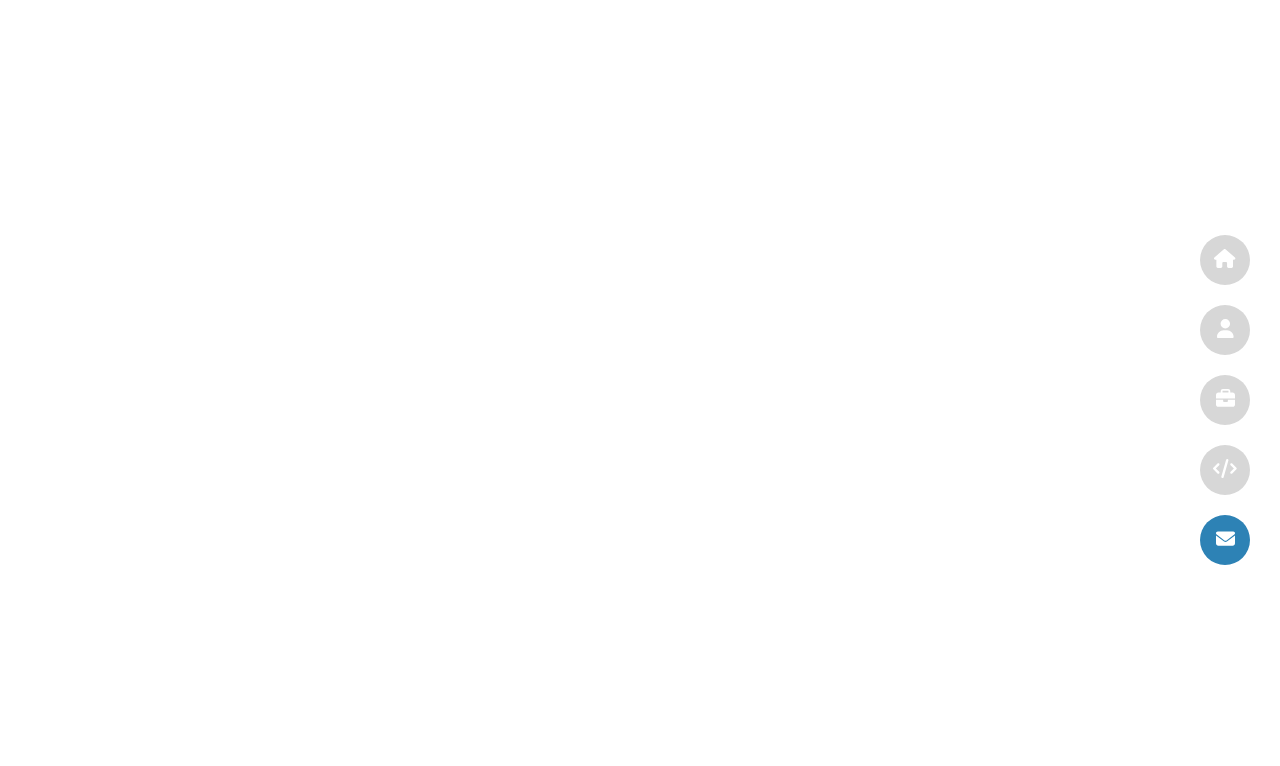
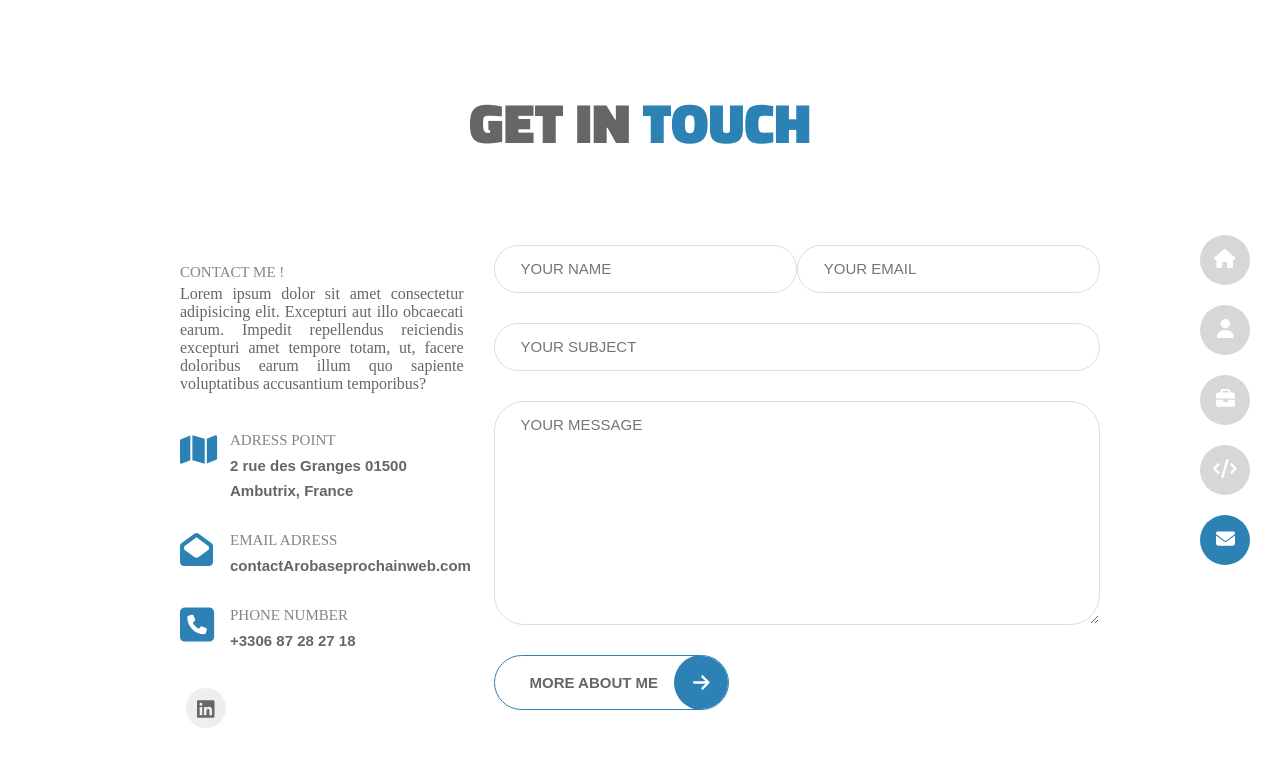
Before and after one commit to Arnaud-Lyard/portfolio, a Vue app in the folder app/: page /contact in a window 1280 px wide. Shown: the top 766 px of the page. Built offline with nearby package versions, Linux system fonts and the light colour scheme.

Commit message:
✨ page contact & some icons

```diff
--- a/app/src/main.ts
+++ b/app/src/main.ts
@@ -13,9 +13,23 @@ import {
   faEnvelope,
   faBriefcase,
   faArrowRight,
+  faPhoneSquare,
+  faEnvelopeOpen,
+  faMap,
 } from "@fortawesome/free-solid-svg-icons";
-
-library.add(faCode, faHome, faUser, faEnvelope, faBriefcase, faArrowRight);
+import { faLinkedin } from "@fortawesome/free-brands-svg-icons";
+library.add(
+  faCode,
+  faHome,
+  faUser,
+  faEnvelope,
+  faBriefcase,
+  faArrowRight,
+  faPhoneSquare,
+  faEnvelopeOpen,
+  faMap,
+  faLinkedin
+);
 
 createApp(App)
   .component("font-awesome-icon", FontAwesomeIcon)
--- a/app/src/pages/Contact.vue
+++ b/app/src/pages/Contact.vue
@@ -1,3 +1,362 @@
-<template></template>
+<template>
+  <div class="contact-title-section">
+    <h1 class="contact-title-section__title">
+      Get in <span class="contact-title-section__subtitle">Touch</span>
+    </h1>
+  </div>
+  <div class="contact-container">
+    <div class="contact-container-information">
+      <h2 class="contact-container-information__title">Contact me !</h2>
+      <p class="contact-container-information__description">
+        Lorem ipsum dolor sit amet consectetur adipisicing elit. Excepturi aut
+        illo obcaecati earum. Impedit repellendus reiciendis excepturi amet
+        tempore totam, ut, facere doloribus earum illum quo sapiente
+        voluptatibus accusantium temporibus?
+      </p>
+      <p class="contact-container-information__contact">
+        <i class="contact-container-information__icon">
+          <font-awesome-icon icon="fa-solid fa-map" />
+        </i>
+        <span class="contact-container-information__title">Adress point</span>2
+        rue des Granges 01500 Ambutrix, France
+      </p>
+      <p class="contact-container-information__contact">
+        <i class="contact-container-information__icon">
+          <font-awesome-icon icon="fa-solid fa-envelope-open" />
+        </i>
+        <span class="contact-container-information__title">Email adress</span>
+        <a
+          class="contact-container-information__link"
+          href="mailto:contactArobaseprochainweb.com"
+          >contactArobaseprochainweb.com</a
+        >
+      </p>
+      <p class="contact-container-information__contact">
+        <i class="contact-container-information__icon-phone">
+          <font-awesome-icon icon="fa-solid fa-phone-square" />
+        </i>
+        <span class="contact-container-information__title">Phone number</span>
+        +3306 87 28 27 18
+      </p>
+      <ul class="contact-container-information__social-network">
+        <li class="contact-container-information__social-network-item">
+          <a
+            class="contact-container-information__social-network-link"
+            href="#"
+            target="_blank"
+            ><i class="contact-container-information__social-network-icon">
+              <font-awesome-icon icon="fa-brands fa-linkedin" /> </i
+          ></a>
+        </li>
+      </ul>
+    </div>
+    <div class="contact-container-form">
+      <form action="" class="contact-container-form__form">
+        <div class="contact-container-form__form-content">
+          <div class="contact-container-form__form-section">
+            <input
+              class="contact-container-form__form-input"
+              type="text"
+              name="name"
+              placeholder="YOUR NAME"
+              required
+            />
+          </div>
+          <div class="contact-container-form__form-section">
+            <input
+              class="contact-container-form__form-input"
+              type="email"
+              name="email"
+              placeholder="YOUR EMAIL"
+              required
+            />
+          </div>
+        </div>
+        <div class="contact-container-form__form-content-subject">
+          <input
+            class="contact-container-form__form-input"
+            type="text"
+            name="subject"
+            placeholder="YOUR SUBJECT"
+            required
+          />
+        </div>
+        <div class="contact-container-form__form-content-subject">
+          <textarea
+            class="contact-container-form__form-textarea"
+            type="text"
+            name="subject"
+            placeholder="YOUR MESSAGE"
+            required
+          ></textarea>
+        </div>
+        <button class="contact-container-form__button">
+          <span class="contact-container-form__button-text">More about me</span>
+          <span class="contact-container-form__button-icon"
+            ><font-awesome-icon icon="fa-solid fa-arrow-right"
+          /></span>
+        </button>
+      </form>
+    </div>
+  </div>
+</template>
 <script lang="ts"></script>
-<style scoped></style>
+<style scoped>
+.contact-title-section {
+  display: flex;
+  justify-content: center;
+  padding: 80px 0;
+}
+.contact-title-section__title {
+  color: #666;
+  font-size: 56px;
+  font-weight: 900;
+  text-transform: uppercase;
+  margin: 0;
+  font-family: "Titillium Web Black", sans-serif;
+}
+.contact-title-section__subtitle {
+  color: #2d82b5;
+  font-size: 56px;
+  font-weight: 900;
+  text-transform: uppercase;
+  font-family: "Titillium Web Black", sans-serif;
+}
+.contact-container {
+  display: grid;
+  grid-template-columns: 33% 67%;
+  max-width: 1200px;
+  margin: 0 auto;
+}
+@media (max-width: 1380px) {
+  .contact-container {
+    max-width: 950px;
+  }
+}
+@media (max-width: 1130px) {
+  .contact-container {
+    max-width: 800px;
+    grid-template-columns: 1fr;
+  }
+}
+@media (max-width: 768px) {
+  .contact-container {
+    max-width: 700px;
+  }
+}
+@media (max-width: 650px) {
+  .contact-container {
+    max-width: 600px;
+  }
+}
+.contact-container-information {
+  padding: 15px 15px 30px 15px;
+}
+.contact-container-information__title {
+  font-size: 26px;
+  text-transform: uppercase;
+  font-family: "Titillium Web Bold", sans-serif;
+  color: #666;
+  padding-bottom: 15px;
+}
+.contact-container-information__description {
+  font-family: "sans-serif";
+  color: #666;
+  margin-bottom: 30px;
+  text-align: justify;
+}
+.contact-container-information__contact {
+  position: relative;
+  font-weight: 600;
+  padding-left: 50px;
+  line-height: 25px;
+  padding-top: 5px;
+  margin-bottom: 20px;
+  color: #666;
+  font-size: 15px;
+}
+.contact-container-information__icon {
+  position: absolute;
+  color: #2d82b5;
+  left: 0;
+  top: 10px;
+  font-size: 33px;
+}
+.contact-container-information__icon-phone {
+  position: absolute;
+  color: #2d82b5;
+  left: 0;
+  top: 7px;
+  font-size: 39px;
+}
+.contact-container-information__title {
+  display: block;
+  text-transform: uppercase;
+  opacity: 0.8;
+  font-weight: 400;
+  padding-bottom: 0;
+  line-height: 25px;
+  font-family: "sans-serif";
+  font-size: 15px;
+}
+.contact-container-information__link {
+  color: #666;
+  font-size: 15px;
+  text-decoration: none;
+}
+
+.contact-container-information__social-network {
+  padding-top: 15px;
+}
+.contact-container-information__social-network-item {
+  display: inline-block;
+}
+.contact-container-information__social-network-link {
+  text-decoration: none;
+  color: #666;
+  display: inline-block;
+  height: 40px;
+  width: 40px;
+  line-height: 42px;
+  text-align: center;
+  transition: 0.3s;
+  font-size: 17px;
+  margin: 0 6px;
+  border-radius: 50%;
+  background: #eee;
+}
+.contact-container-information__social-network-link:hover {
+  background: #2d82b5;
+  color: #fff;
+}
+.contact-container-information__social-network-icon {
+  font-size: 20px;
+}
+.contact-container-form__form {
+  padding-left: 15px;
+  padding-right: 15px;
+}
+.contact-container-form__form-content {
+  display: grid;
+  grid-template-columns: 1fr 1fr;
+  padding-bottom: 30px;
+}
+@media (max-width: 650px) {
+  .contact-container-form__form-content {
+    grid-template-columns: 1fr;
+    padding-bottom: 0;
+  }
+}
+.contact-container-form__form-section {
+  width: 100%;
+}
+@media (max-width: 650px) {
+  .contact-container-form__form-section {
+    display: flex;
+    justify-content: center;
+    width: 100%;
+    padding-bottom: 30px;
+  }
+}
+.contact-container-form__form-input {
+  background-color: #fff;
+  border: 1px solid #ddd;
+  color: #666;
+  width: 100%;
+  padding: 11px 26px;
+  border-radius: 30px;
+  outline: none;
+  transition: 0.3s;
+  font-family: sans-serif;
+  font-size: 15px;
+  font-weight: 500;
+  line-height: 1.6;
+  box-sizing: border-box;
+}
+.contact-container-form__form-content-subject {
+  display: flex;
+  flex-wrap: wrap;
+  margin-bottom: 30px;
+}
+.contact-container-form__form-textarea {
+  background-color: #fff;
+  border: 1px solid #ddd;
+  color: #666;
+  width: 100%;
+  padding: 11px 26px;
+  border-radius: 30px;
+  outline: none;
+  transition: 0.3s;
+  font-family: sans-serif;
+  font-size: 15px;
+  font-weight: 500;
+  line-height: 1.6;
+  height: 200px;
+}
+.contact-container-form__button {
+  overflow: hidden;
+  display: inline-block;
+  line-height: 1.4;
+  border-radius: 35px;
+  white-space: nowrap;
+  text-overflow: ellipsis;
+  text-align: center;
+  cursor: pointer;
+  vertical-align: middle;
+  -webkit-user-select: none;
+  -moz-user-select: none;
+  user-select: none;
+  transition: all 0.25s ease-in-out;
+  text-transform: uppercase;
+  text-decoration: none;
+  position: relative;
+  z-index: 1;
+  padding: 16px 70px 16px 35px;
+  font-size: 15px;
+  font-weight: 600;
+  color: #fff;
+  background-color: transparent;
+  outline: none;
+  cursor: pointer;
+  border: 1px solid #2d82b5;
+}
+.contact-container-form__button:hover .contact-container-form__button-text {
+  color: #fff;
+}
+.contact-container-form__button::before {
+  z-index: -1;
+  content: "";
+  position: absolute;
+  top: 0;
+  bottom: 0;
+  left: 0;
+  right: 0;
+  transform: translateX(100%);
+  transition: all 0.3s ease-out;
+  background-color: #2d82b5;
+}
+.contact-container-form__button:hover::before {
+  transform: translateX(0);
+}
+.contact-container-form__button-text {
+  position: relative;
+  z-index: 2;
+  color: #666;
+  transition: all 0.3s ease-out;
+}
+.contact-container-form__button-icon {
+  position: absolute;
+  right: -1px;
+  top: -1px;
+  bottom: 0;
+  width: 55px;
+  height: 55px;
+  display: flex;
+  justify-content: center;
+  align-items: center;
+  font-size: 19px;
+  color: #fff;
+  border-radius: 50%;
+  background-color: #2d82b5;
+}
+</style>
--- a/app/src/pages/Home.vue
+++ b/app/src/pages/Home.vue
@@ -197,7 +197,7 @@ main {
   transition: all 0.3s ease-out;
   background-color: #2d82b5;
 }
-.home-container__details-button:hover:before {
+.home-container__details-button:hover::before {
   transform: translateX(0);
 }
 .home-container__details-button:hover .home-container__details-button-text {
```
